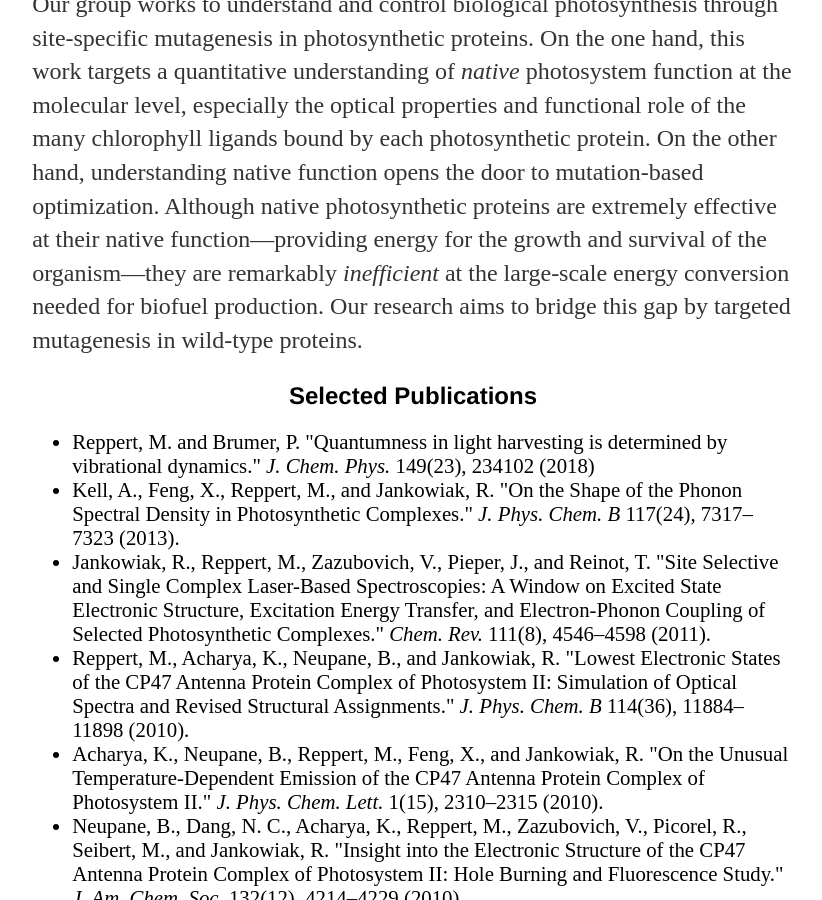
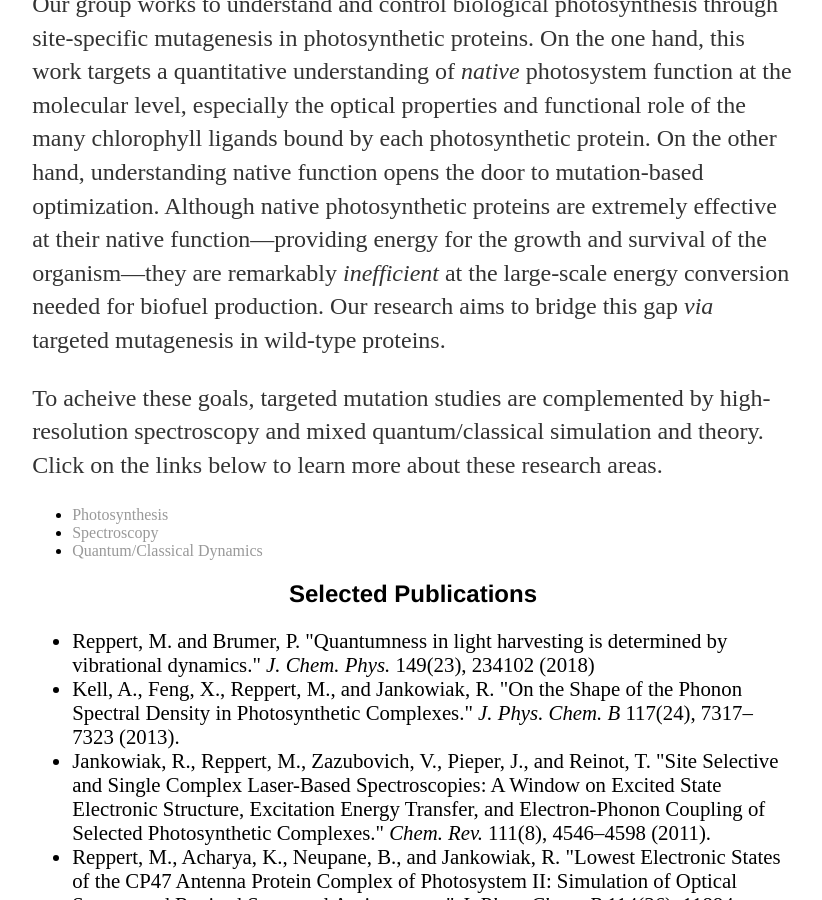
Before and after one commit to mreppert/mreppert.github.io, a Jekyll site: the page built from publications/photosynthesis/index.html, in a window 1280 px wide and 900 px high, scrolled down 617 px. Shown: the whole window, without its empty margins (227-1049 px from the left). Built offline with Jekyll 4.4.1, drawn with Linux system fonts in a browser that asks for light colours.

Commit message:
Update index.html

```diff
--- a/publications/photosynthesis/index.html
+++ b/publications/photosynthesis/index.html
@@ -22,10 +22,17 @@
 
     <p>Unfortunately, there's a problem: Photosynthetic organisms are optimized in nature for competition, not efficiency. As a result, wild-type photosynthesis is in fact grossly <i>in</i>efficient at industrial-scale energy harvesting. A major problem is that organisms out-compete each other for solar energy: in a solar bioreactor, for example, cells near the top of the culture tend to capture far more light than they can process, while cells deeper in the culture are starved for energy.  </p>-->
 
-    <img src="/publications/photosynthesis/optimization_schematic.jpg" alt="Photosynthesis Research Schematic" style="width:75%; height:auto;">
+    <img src="/publications/photosynthesis/optimization_schematic.jpg" alt="Photosynthesis Research Schematic" style="width:75%; height:auto; margin-left:auto; margin-right: auto;">
 
-    <p>Our group works to understand and control biological photosynthesis through site-specific mutagenesis in photosynthetic proteins. On the one hand, this work targets a quantitative understanding of <i>native</i> photosystem function at the molecular level, especially the optical properties and functional role of the many chlorophyll ligands bound by each photosynthetic protein. On the other hand, understanding native function opens the door to mutation-based optimization. Although native photosynthetic proteins are extremely effective at their native function&mdash;providing energy for the growth and survival of the organism&mdash;they are remarkably <i>inefficient</i> at the large-scale energy conversion needed for biofuel production. Our research aims to bridge this gap by targeted mutagenesis in wild-type proteins.</p>
+    <p>Our group works to understand and control biological photosynthesis through site-specific mutagenesis in photosynthetic proteins. On the one hand, this work targets a quantitative understanding of <i>native</i> photosystem function at the molecular level, especially the optical properties and functional role of the many chlorophyll ligands bound by each photosynthetic protein. On the other hand, understanding native function opens the door to mutation-based optimization. Although native photosynthetic proteins are extremely effective at their native function&mdash;providing energy for the growth and survival of the organism&mdash;they are remarkably <i>inefficient</i> at the large-scale energy conversion needed for biofuel production. Our research aims to bridge this gap <i>via</i> targeted mutagenesis in wild-type proteins.</p>
 
+    <p>To acheive these goals, targeted mutation studies are complemented by high-resolution spectroscopy and mixed quantum/classical simulation and theory. Click on the links below to learn more about these research areas.
+
+    <ul id="menu">
+        <li><a href="http://mreppert.github.com/publications/photosynthesis">Photosynthesis</a></li>
+        <li><a href="http://mreppert.github.com/publications/spectroscopy">Spectroscopy</a></li>
+        <li><a href="http://mreppert.github.com/publications/dynamics">Quantum/Classical Dynamics</a></li>
+    </ul>
 
 <h2>Selected Publications</h2>
 <ul reversed style="font-size:130%;" type="1">
```
